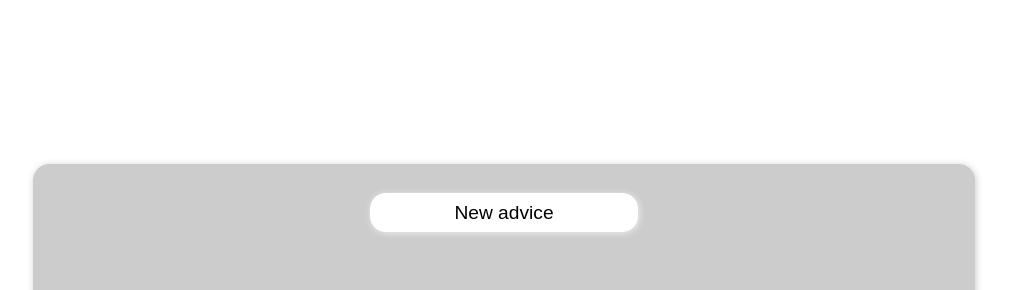
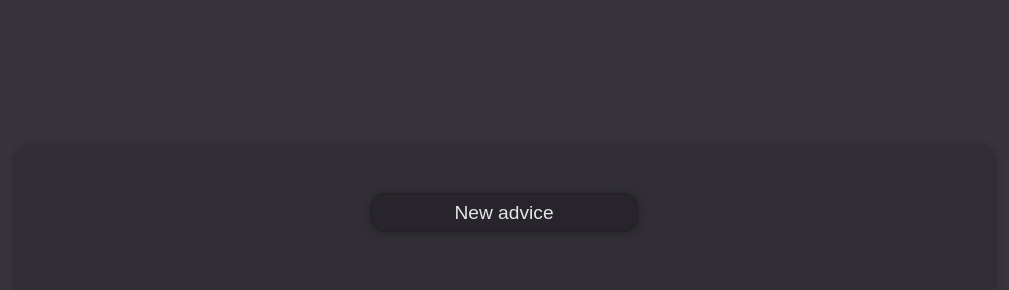
Before and after one commit to joaoqueiroz-code/api-conselho, a plain HTML site: page index.html in a window 1280 px wide. Shown: the part 83-373 px from the top of the page, without its empty margins (136-1145 px from the left). Drawn offline with nearby package versions, Linux system fonts and the light colour scheme.

Commit message:
Mudando cor de fundo e containers

```diff
--- a/api.js
+++ b/api.js
@@ -1,11 +1,13 @@
 function adviceGenerator() {
 
     let btnAdvice = document.getElementById('btnAdvice');
+    btnAdvice.innerHTML = `<lottie-player src="https://assets5.lottiefiles.com/packages/lf20_20lywwls.json"  background="transparent"  speed="1"  style="width: 3em; height: 3em;"  loop  autoplay></lottie-player>`
 
     fetch('https://api.adviceslip.com/advice').then((data) => {
         data.json().then((resp) => {
             resp = resp.slip;
 
+            btnAdvice.innerHTML = `New advice`;
             let campoConselho = document.getElementById('campoConselho');
             campoConselho.innerHTML = `${resp.advice}`;
         })
--- a/index.html
+++ b/index.html
@@ -15,11 +15,12 @@
 <body>
     <main class="container-main">
         <div class="container-advice">
-            <button class="btn-advice" id="btnAdvice" onclick="adviceGenerator()">New advice</button>
+            <button class="btn-advice" id="btnAdvice" onclick="adviceGenerator(this)">New advice</button>
             <h4>Advice</h4>
             <small style="text-align: center;" id="campoConselho">Request a new advice for you!</small>
         </div>
     </main>
 </body>
 </html>
+<script src="https://unpkg.com/@lottiefiles/lottie-player@latest/dist/lottie-player.js"></script>
 <script src="api.js"></script>
--- a/style.css
+++ b/style.css
@@ -1,5 +1,7 @@
 body {
     font-family: 'Montserrat', sans-serif;
+    background: #37353b;
+    color: #e5e5e5;
 }
 
 .container-main {
@@ -13,13 +15,14 @@ body {
 }
 
 .container-advice {
+    padding: 1.2em;
     width: 100%;
     height: 20em;
-    background: #ccc;
-    border: 1px solid #ccc;
+    background: #312f35;
+    border: 1px solid #312b3b;
     border-radius: 1em;
     justify-content: center;
-    box-shadow: 1px 1px 7px #ccc;
+    box-shadow: 1px 1px 7px #18181885;
     display: flex;
     flex-direction: column;
     align-items: center;
@@ -34,11 +37,17 @@ body {
 }
 
 .btn-advice {
-    background: #fff;
-    border: 1px solid #fff;
-    box-shadow: 1px 1px 7px #ffffffa8;
-    width: 14em;
-    height: 2em;
+    display: flex;
+    justify-content: center;
+    align-items: center;
+    background: #27242b;
+    color: #e5e5e5;
+    border: 1px solid #222123;
+    box-shadow: 1px 1px 7px #18181885;
+    min-width: 14em;
+    min-height: 2em;
+    max-width: 14em;
+    max-height: 2em;
     font-size: 1.2em;
     border-radius: 0.8em;
 }
```
